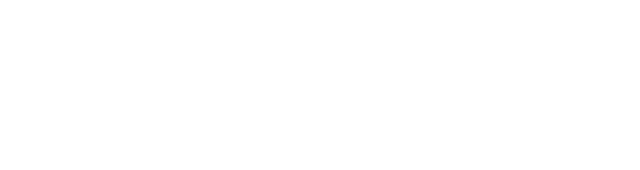
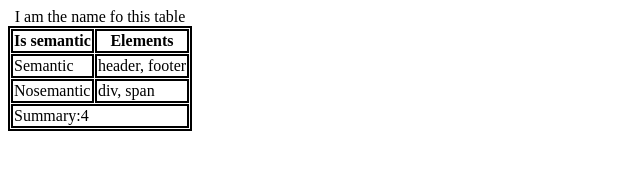
Before and after one commit to Anrietta/CSS-Practice-Tables, a plain HTML site: page index.html in a window 1280 px wide. Shown: the whole page, without its empty margins (0-640 px from the left). Drawn offline with Linux system fonts and the light colour scheme.

Commit message:
Add conspect Table layout

```diff
--- a/assets/styles/styles.css
+++ b/assets/styles/styles.css
@@ -0,0 +1,16 @@
+* {
+    box-sizing: border-box;
+}
+
+table {
+    border: 2px solid black;
+    /*borer-collaps - властивість для таблиць, значення collapse - зклеїти краї комірок, separate - відєднати краї комірок. між ними буде відстань
+    border-spacing - властивість щоб задавати відстань в пікселях коли border-collapse:separate  */
+    border-collapse: separate;
+    border-spacing: 1px;
+
+}
+
+td, th {
+    border: 2px solid black;
+}
--- a/index.html
+++ b/index.html
@@ -4,10 +4,61 @@
     <meta charset="UTF-8">
     <meta name="viewport" content="width=device-width, initial-scale=1.0">
     <title>Tables</title>
-    <link rel="stylesheet" href="./assets/styles/reset.css">
+    <!-- <link rel="stylesheet" href="./assets/styles/reset.css"> -->
     <link rel="stylesheet" href="./assets/styles/styles.css">
 </head>
 <body>
+        <!--
+        table - семантичний тег для створення таблиць
+        caption - семантичний тег Заголовок/Назва самої таблиці, його пишем всередині тегу table
+        thead - table head - шапка таблиці (назви стовпців і колонок)
+        tr - table row - рядочок шапки
+        th - table head - колоночка шапки
+        tbody - table body - тіло таблички
+        tr - table row - рядочки
+        td - table data - колоночки
+        tfoot - table footer - низ таблички де підбиваються підсумки наприклад
+
+        td та tr мають свій display: table-cell, по замовч вони не мають марджинів
+
+        <td colspan="2">Summary:4</td>
+        -colspan='2' - дозволяє обєднати дві комірки разом в колоночкі
+        -rowspan='2' - дозволяє обєднати два комірки разом в рядочку
+
+        colspan i rowspan - треба слідкувати за кількістю рядків та колонок, щоб вони не перевищували загальну кількість
+         -->
+    <table>
+        <caption>I am the name fo this table</caption>
+        <thead>
+            <tr>
+                <th>
+                    Is semantic
+                </th>
+                <th>
+                    Elements
+                </th>
+            </tr>
+        </thead>
+        <tbody>
+            <tr>
+                <td>Semantic</td>
+                <td>header, footer</td>
+            </tr>
+            <tr>
+                <td>Nosemantic</td>
+                <td>div, span</td>
+            </tr>
+        </tbody>
+        <tfoot>
+            <tr>
+                <!-- <td>Summary:2</td> -->
+                <td colspan="2">Summary:4</td>
+            </tr>
+        </tfoot>
+
+
+
+    </table>
 
 </body>
 </html>
```
